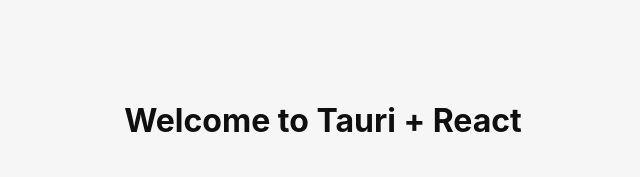
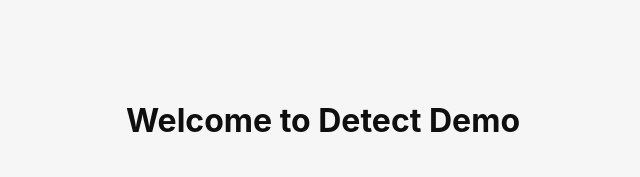
Before and after one commit to barron-local/detect-demo, a React (Vite) app: page / in a window 1280 px wide. Shown: the top 177 px of the page, without its empty margins (317-957 px from the left). Built offline with nearby package versions, Linux system fonts and the light colour scheme.

Commit message:
docs & ui: update title and add git pull test note

```diff
--- a/src/App.tsx
+++ b/src/App.tsx
@@ -14,7 +14,7 @@
 
   return (
     <main className="container">
-      <h1>Welcome to Tauri + React</h1>
+      <h1>Welcome to Detect Demo</h1>
 
       <div className="row">
         <a href="https://vite.dev" target="_blank">
```
Also changed, not shown: 1 other file (tests, documents, lock files or other folders).
